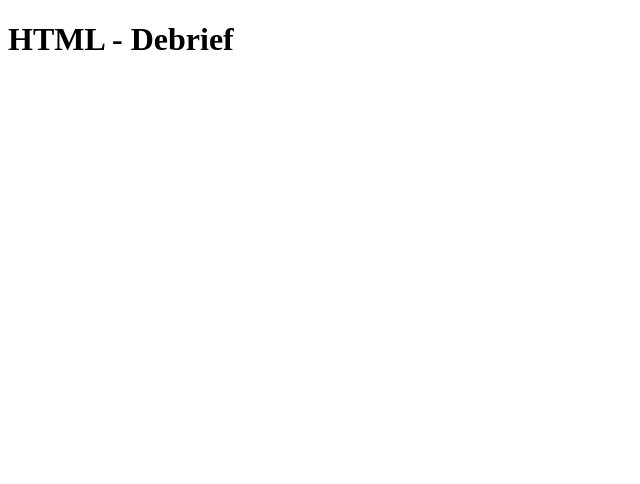
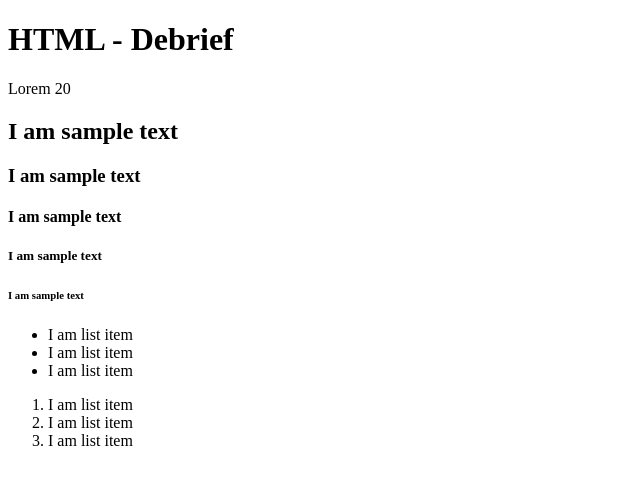
Before and after one commit to happymelonbox/HTML-Debrief, a plain HTML site: page index.html in a window 1280 px wide. Shown: the whole page, without its empty margins (0-640 px from the left). Drawn offline with Linux system fonts and the light colour scheme.

Commit message:
added lists

```diff
--- a/index.html
+++ b/index.html
@@ -6,11 +6,23 @@
     <body>
         <div class="main-container">
             <h1>HTML - Debrief</h1>
-            <h2></h2>
-            <h3></h3>
-            <h4></h4>
-            <h5></h5>
-            <h6></h6>
+            <p> Lorem 20 </p>
+            <h2>I am sample text</h2>
+            <h3>I am sample text</h3>
+            <h4>I am sample text</h4>
+            <h5>I am sample text</h5>
+            <h6>I am sample text</h6>
+            <ul class="unordered-list">
+                <li>I am list item</li>
+                <li>I am list item</li>
+                <li>I am list item</li>
+            </ul>
+
+            <ol id="ordered-list">
+                <li>I am list item</li>
+                <li>I am list item</li>
+                <li>I am list item</li>
+            </ol>
        </div>
     </body>
 </html>
```
